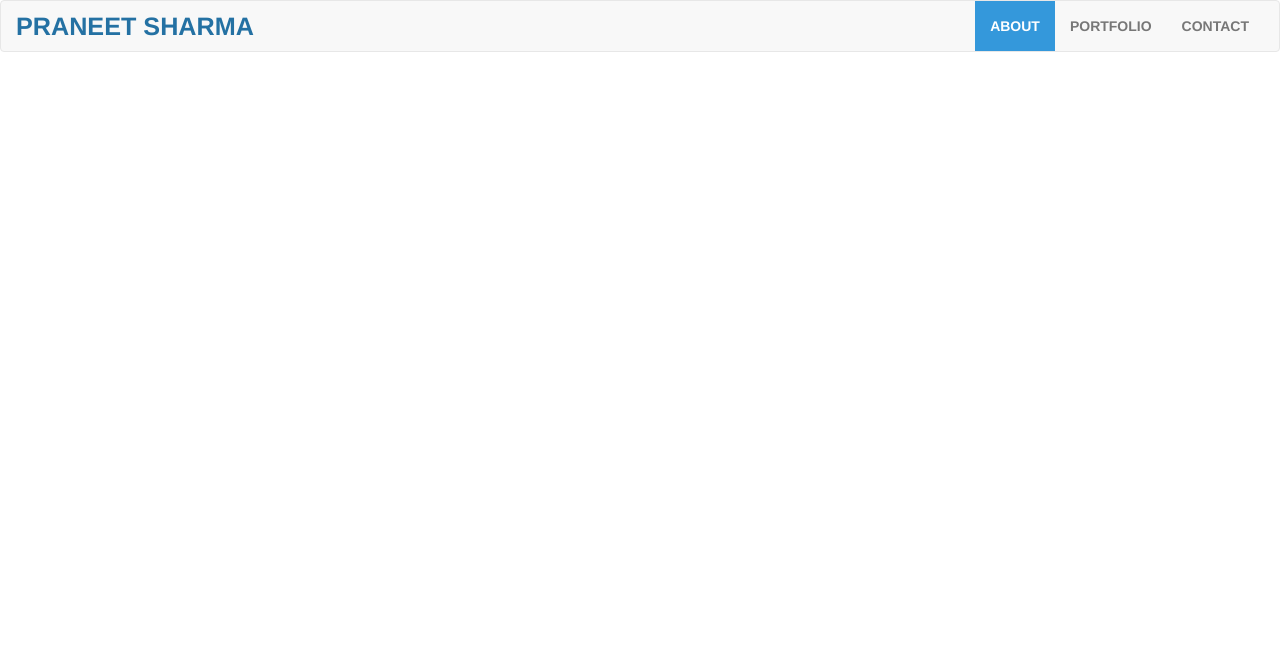
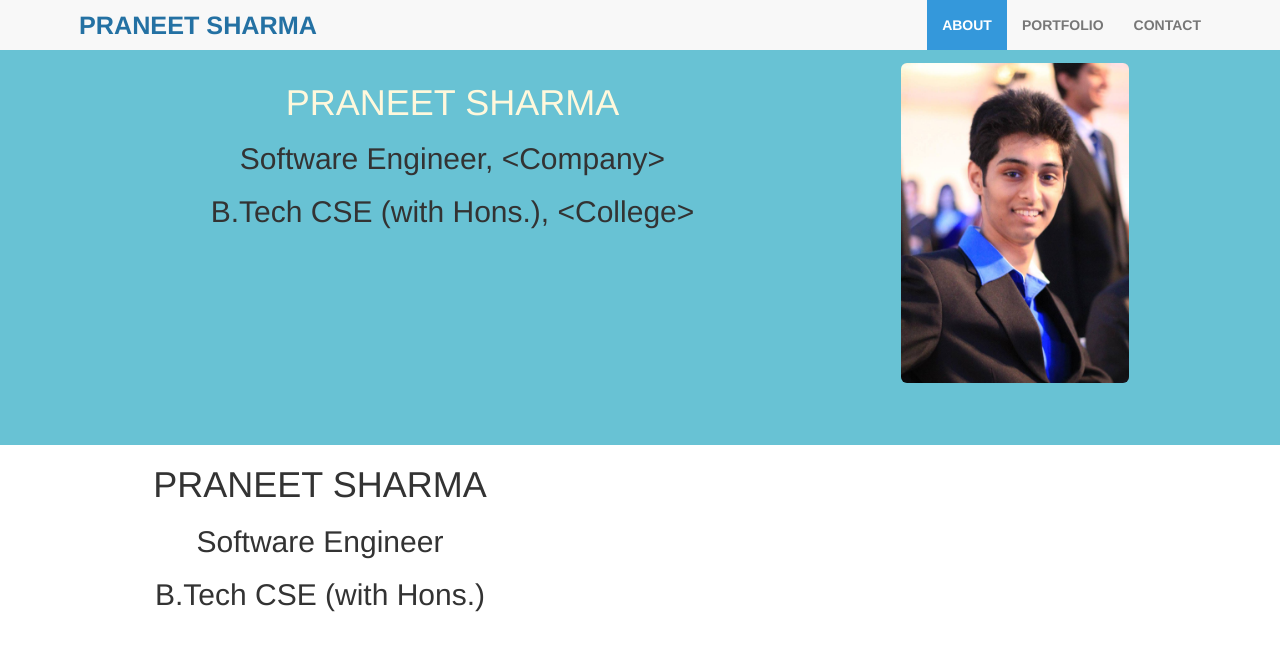
Before and after one commit to praneetsharma/portfolio, a plain HTML site: page index.html in a window 1280 px wide. Drawn offline with nearby package versions, Linux system fonts and the light colour scheme.

Commit message:
worked on nav and header for portfolio

```diff
--- a/css/style.css
+++ b/css/style.css
@@ -1,3 +1,10 @@
+.navbar {
+  border: 0;
+  margin: 0;
+  padding-left: 5%;
+  padding-right: 5%;
+}
+
 .navbar-brand {
   color: #2471A3 !important; /*override gray color of navbar-brand text color*/
   font-weight: bold;
@@ -16,3 +23,26 @@
   background-color: #3498DB !important;
   color: white !important;
 }
+
+.vertical-center {
+  display: inline-block;
+
+}
+
+#home-screen {
+  margin: auto;
+  background-color: #68C2D4;
+}
+
+#home-screen .row {
+  vertical-align: middle;
+  margin: 5%;
+}
+
+#home-screen h1 {
+  color: #FFF8DC;
+}
+
+#profile-pic {
+  height: 40%;
+}
--- a/index.html
+++ b/index.html
@@ -2,19 +2,20 @@
   <head>
     <link rel="stylesheet" href="https://maxcdn.bootstrapcdn.com/bootstrap/3.3.7/css/bootstrap.min.css" integrity="sha384-BVYiiSIFeK1dGmJRAkycuHAHRg32OmUcww7on3RYdg4Va+PmSTsz/K68vbdEjh4u" crossorigin="anonymous">
     <link rel="stylesheet" href="css/style.css">
+    <link rel="stylesheet" href="https://maxcdn.bootstrapcdn.com/font-awesome/4.7.0/css/font-awesome.min.css">
 
     <script src="https://ajax.googleapis.com/ajax/libs/jquery/3.1.1/jquery.min.js"></script>
     <script src="https://maxcdn.bootstrapcdn.com/bootstrap/3.3.7/js/bootstrap.min.js" integrity="sha384-Tc5IQib027qvyjSMfHjOMaLkfuWVxZxUPnCJA7l2mCWNIpG9mGCD8wGNIcPD7Txa" crossorigin="anonymous"></script>
     <script src="scripts/myscript.js"></script>
   </head>
 
-  <body>
+  <body data-spy="scroll" data-target=".navbar" data-offset="100">
 
     <!-- NAVIGATION BAR with the following items:
       *Name on left hand side
       *Following menu items on right hand side: About, Portfolio, Contact
     -->
-    <nav class="navbar navbar-default">
+    <nav class="navbar navbar-default navbar-fixed-top">
       <div class="container-fluid">
         <div class="navbar-header">
           <!-- Button to toggle menu items on small screen devices-->
@@ -28,7 +29,8 @@
 
         <div class="collapse navbar-collapse" id="myNavbar">
           <ul class="nav navbar-nav navbar-right">
-            <li class="active"><a href="#">ABOUT</a></li>
+            <!-- <li><a href="#home-screen">HOME</a></li> -->
+            <li><a href="#about-screen">ABOUT</a></li>
             <li><a href="#">PORTFOLIO</a></li>
             <li><a href="#">CONTACT</a></li>
           </ul>
@@ -36,5 +38,30 @@
       </div>
     </nav>
 
+    <header>
+      <div class="container-fluid " id="home-screen">
+        <div class="row">
+          <div class="col-md-8">
+            <h1 class="text-center">PRANEET SHARMA</h1>
+            <h2 class="text-center">Software Engineer, &lt;Company&gt;</h2>
+            <h2 class="text-center">B.Tech CSE (with Hons.), &lt;College&gt;</h2>
+          </div>
+          <div class="col-md-4">
+            <img src="./img/profile.jpg" class="img-responsive img-rounded center-block" id="profile-pic"/>
+          </div>
+        </div>
+      </div>
+    </header>
+
+    <div class="container-fluid" id="about-screen">
+      <div class="row">
+        <div class="col-md-6 col-xs-6">
+          <h1 class="text-center">PRANEET SHARMA</h1>
+          <h2 class="text-center">Software Engineer</h2>
+          <h2 class="text-center">B.Tech CSE (with Hons.)</h2>
+        </div>
+      </div>
+    </div>
+
   </body>
 </html>
```
Also changed, not shown: img/profile.jpg (added).
